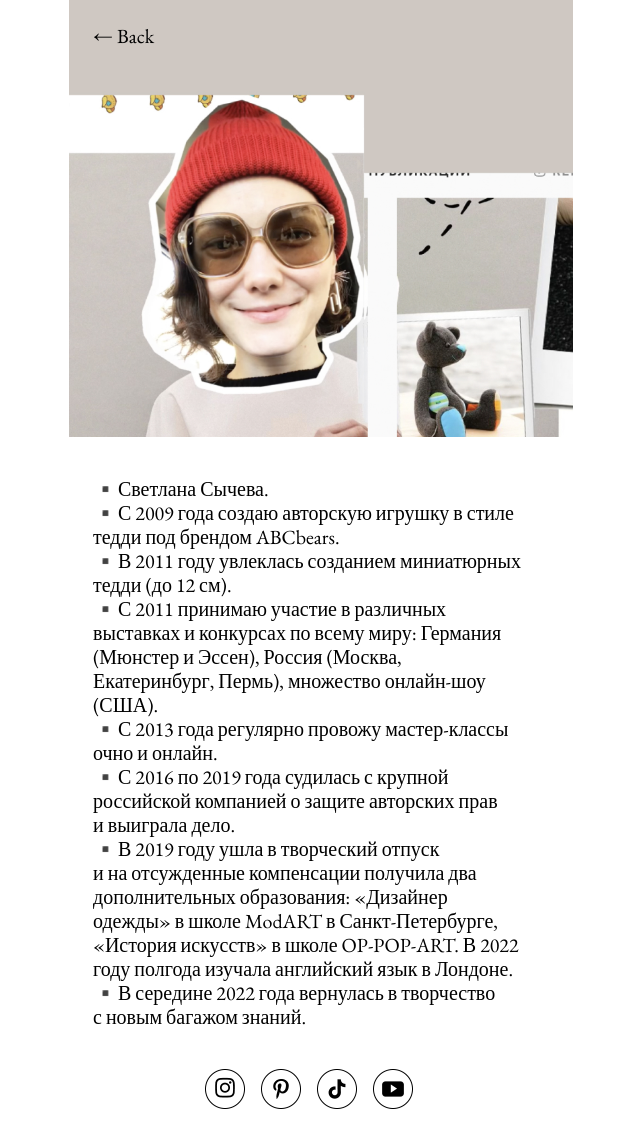
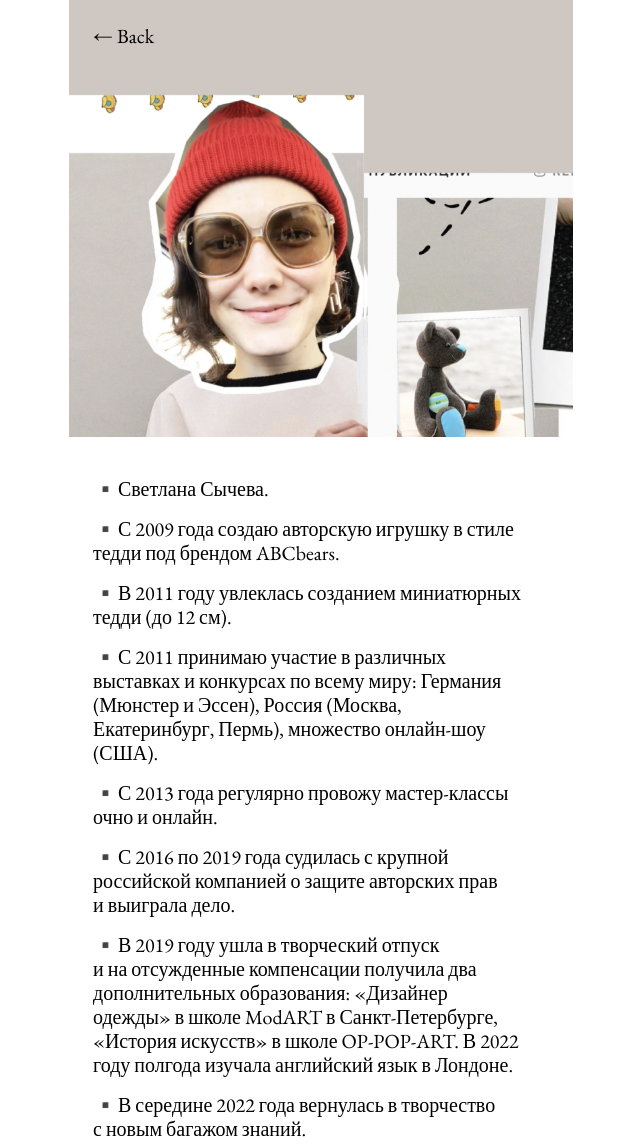
Before and after one commit to sychevmax/abcbears, a plain HTML site: page about.html in a window 1280 px wide. Shown: the top 1144 px of the page, without its empty margins (331-971 px from the left). Drawn offline with nearby package versions, Linux system fonts and the light colour scheme.

Commit message:
Paragraphs!

```diff
--- a/about.html
+++ b/about.html
@@ -15,14 +15,14 @@
     </div>
 
     <div class="text">
-      <p>▪️Светлана Сычева.<br>
-      ▪️С 2009 года создаю авторскую игрушку в&nbsp;стиле тедди под брендом ABCbears.<br>
-      ▪️В 2011 году увлеклась созданием миниатюрных тедди (до&nbsp;12&nbsp;см).<br>
-      ▪️С 2011 принимаю участие в&nbsp;различных выставках и&nbsp;конкурсах по&nbsp;всему миру: Германия (Мюнстер и&nbsp;Эссен), Россия (Москва, Екатеринбург, Пермь), множество онлайн-шоу (США).<br>
-      ▪️С 2013 года регулярно провожу мастер-классы очно и&nbsp;онлайн.<br>
-      ▪️С 2016 по&nbsp;2019 года судилась с&nbsp;крупной российской компанией о&nbsp;защите авторских прав и&nbsp;выиграла дело.<br>
-      ▪️В 2019 году ушла в&nbsp;творческий отпуск и&nbsp;на&nbsp;отсужденные компенсации получила два дополнительных образования: &laquo;Дизайнер одежды&raquo; в&nbsp;школе ModART в&nbsp;Санкт-Петербурге, &laquo;История искусств&raquo; в&nbsp;школе OP-POP-ART. В&nbsp;2022 году полгода изучала английский язык в&nbsp;Лондоне.<br>
-      ▪️В середине 2022 года вернулась в&nbsp;творчество с&nbsp;новым багажом знаний.</p>
+      <p>▪️Светлана Сычева.</p>
+      <p>▪️С 2009 года создаю авторскую игрушку в&nbsp;стиле тедди под брендом ABCbears.</p>
+      <p>▪️В 2011 году увлеклась созданием миниатюрных тедди (до&nbsp;12&nbsp;см).</p>
+      <p>▪️С 2011 принимаю участие в&nbsp;различных выставках и&nbsp;конкурсах по&nbsp;всему миру: Германия (Мюнстер и&nbsp;Эссен), Россия (Москва, Екатеринбург, Пермь), множество онлайн-шоу (США).</p>
+      <p>▪️С 2013 года регулярно провожу мастер-классы очно и&nbsp;онлайн.</p>
+      <p>▪️С 2016 по&nbsp;2019 года судилась с&nbsp;крупной российской компанией о&nbsp;защите авторских прав и&nbsp;выиграла дело.</p>
+      <p>▪️В 2019 году ушла в&nbsp;творческий отпуск и&nbsp;на&nbsp;отсужденные компенсации получила два дополнительных образования: &laquo;Дизайнер одежды&raquo; в&nbsp;школе ModART в&nbsp;Санкт-Петербурге, &laquo;История искусств&raquo; в&nbsp;школе OP-POP-ART. В&nbsp;2022 году полгода изучала английский язык в&nbsp;Лондоне.</p>
+      <p>▪️В середине 2022 года вернулась в&nbsp;творчество с&nbsp;новым багажом знаний.</p>
     </div>
 
     <div class="socials">
--- a/style.css
+++ b/style.css
@@ -116,3 +116,7 @@ a.social img {
   text-align: left;
   padding: 0 24px;
 }
+
+p {
+  margin-bottom: 16px;
+}
```
